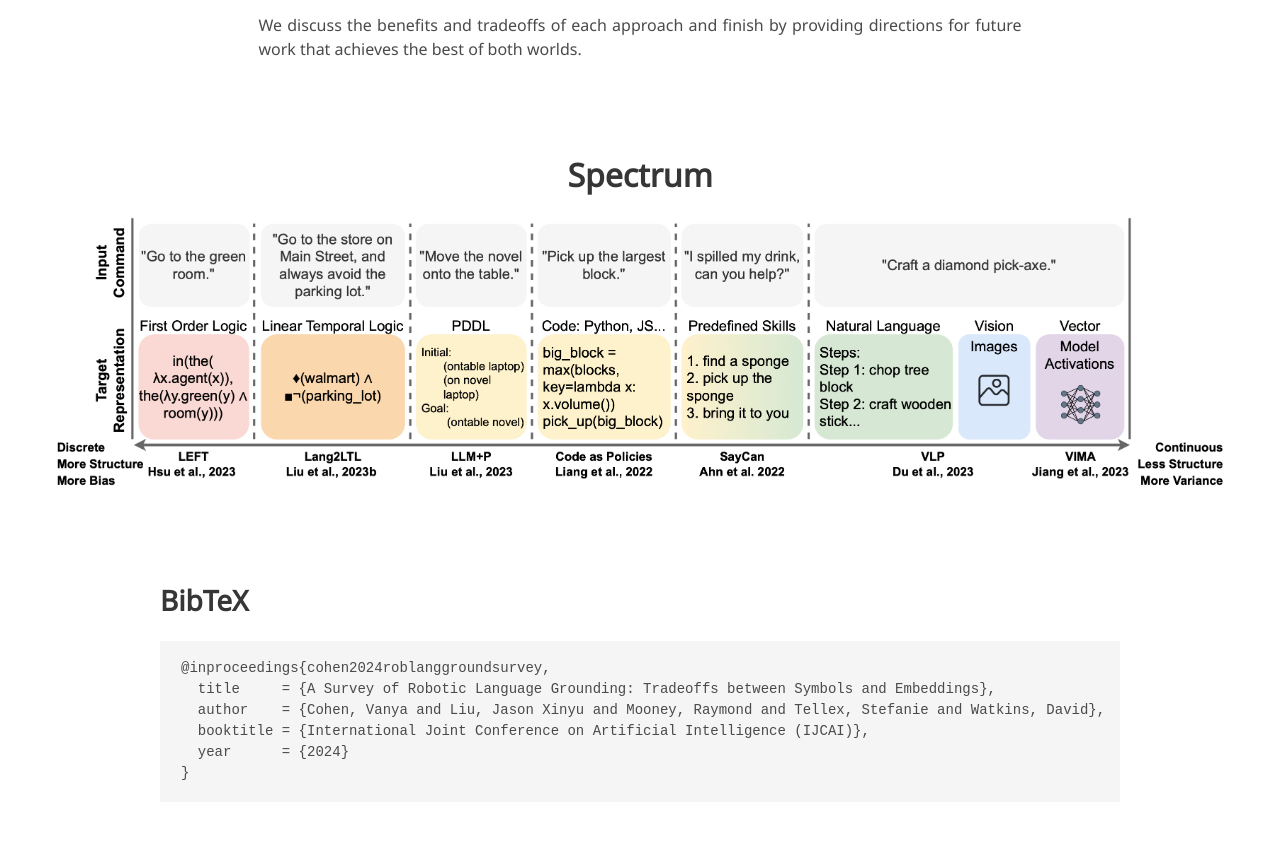
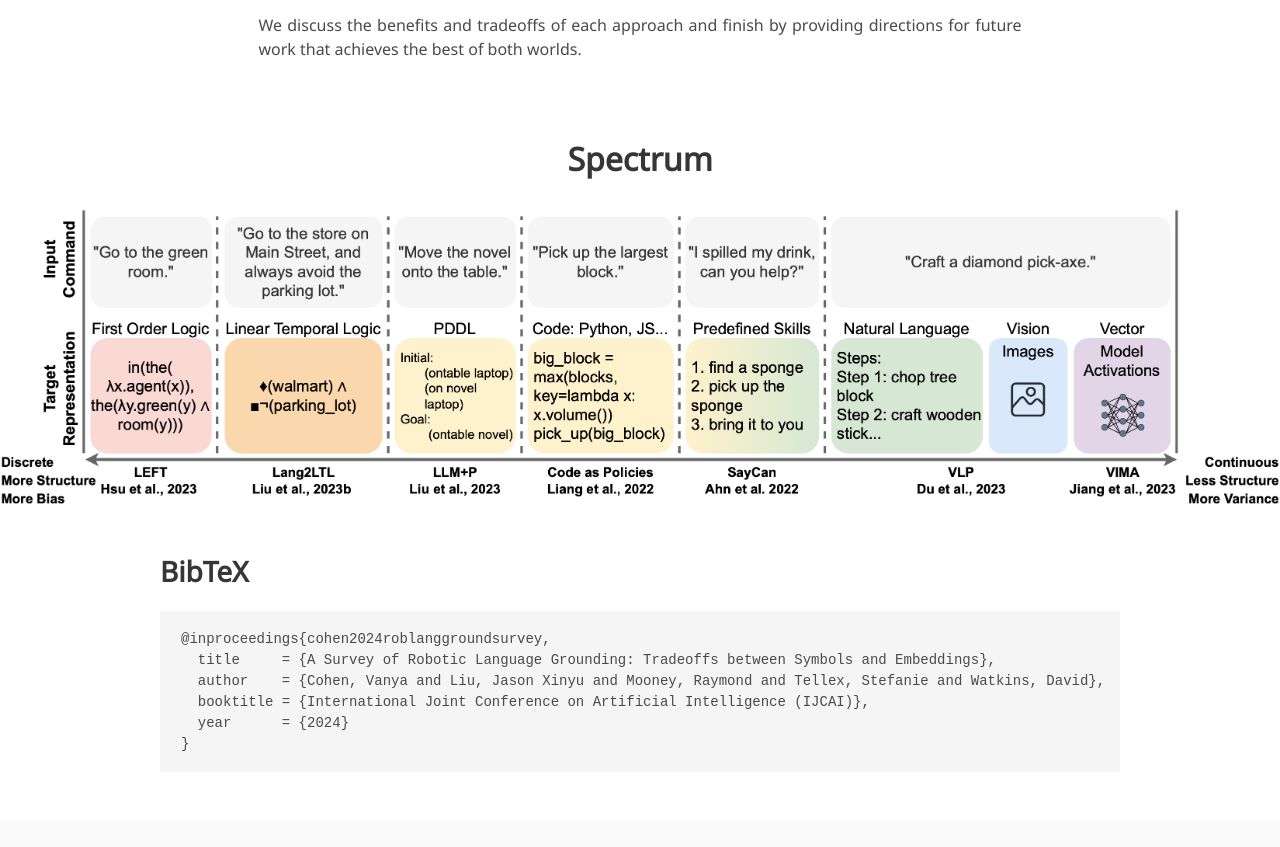
Before and after one commit to roboticlanguagegrounding/robotic_language_grounding_survey, a plain HTML site: page index.html in a window 1280 px wide. Shown: the part 1141-1988 px from the top of the page. Drawn offline with nearby package versions, Linux system fonts and the light colour scheme; some icons are missing; a web font is replaced by a local one.

Commit message:
fixed figure size

```diff
--- a/index.html
+++ b/index.html
@@ -480,13 +480,9 @@
 
 
 <!-- System Overview. -->
-<section class="section">
-  <div class="container is-fluid"> <!-- full width container -->
-    <h2 class="title is-3 has-text-centered">Spectrum</h2>
-    <figure class="image">
-      <img src="./static/images/languages-crop.png" style="width: 100%; height: auto;" />
-    </figure>
-  </div>
+<section class="section" style="padding: 0;">
+  <h2 class="title is-3 has-text-centered" style="margin: 1em 0;">Spectrum</h2>
+  <img src="./static/images/languages-crop.png" style="width: 100%; height: auto; display: block;" />
 </section>
 
 
```
